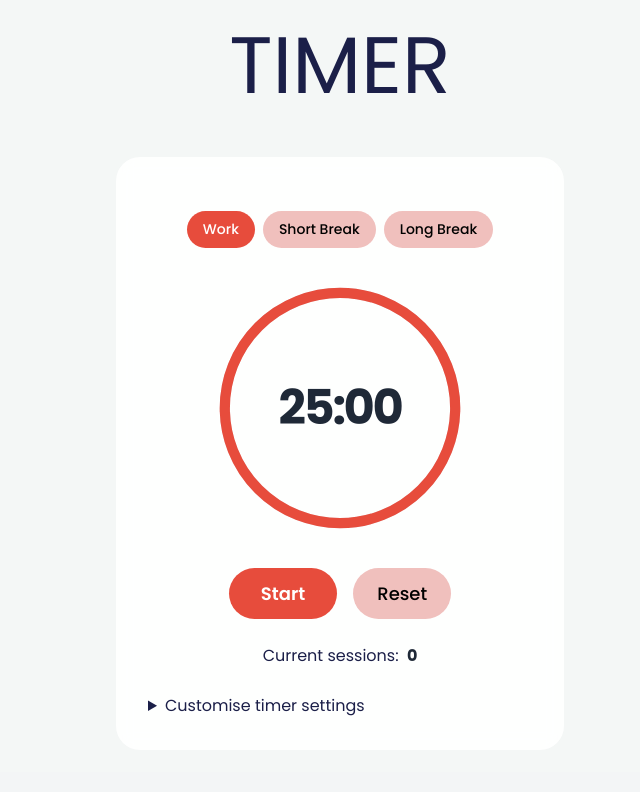
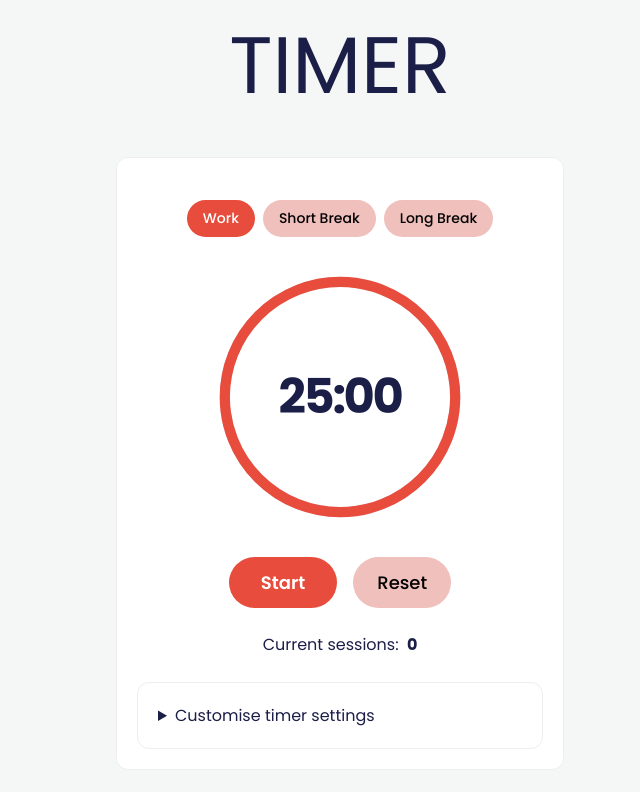
Before and after one commit to michaela357/orario-ATP3, a Flask app: page /timer_dashboard in a window 1280 px wide. Shown: the part 190-982 px from the top of the page, without its empty margins (300-940 px from the left). Before the commit the page ends 906 px from the top, so only its background shows below. Run offline with Flask 3, Linux system fonts and the light colour scheme; the visitor is signed in with stand-in values (Sample User, id 1); some libraries are stand-ins or nearby versions.

Commit message:
Implement style for pomodoro timer in css file instead of inline html

```diff
--- a/static/css/style.css
+++ b/static/css/style.css
@@ -1454,3 +1454,57 @@ button.edit-card-button::after {
         transform: scale(0.6);
     }
 }
+
+/* --- STYLING FOR POMODORO TIMER ---*/
+.timer-card {
+    background: var(--widget-bg);
+    padding: 20px;
+    border-radius: 12px;
+    border: 1px solid var(--border-color);
+}
+
+.pomodoro-details-panel summary {
+    background: var(--widget-bg);
+    padding: 20px;
+    border-radius: 12px;
+    border: 1px solid var(--border-color);
+}
+
+#timer-display,#session-count {
+    color: var(--text-color);
+}
+
+.leaderboard-link{
+    color: var(--button-color);
+    font-weight: bold;
+    text-decoration: none;
+}
+
+#join-group-btn {
+    width: 100%;
+    height: 45px;
+    border: none;
+    outline: none;
+    border-radius: 40px;
+    box-shadow: 0 0 10px rgba(0, 0, 0, 0.1);
+    cursor: pointer;
+
+    font-size: 16px;
+    font-weight: 600;
+
+    background: var(--button-color);
+    color: var(--button-text-color);
+    transition: transform 0.2s ease;
+}
+
+#join-group-btn:hover {
+    border: none;
+    outline: none;
+    border-radius: 40px;
+    box-shadow: 0 0 10px rgba(0, 0, 0, 0.1);
+    cursor: pointer;
+    font-weight: 600;
+    background: var(--nav-bg);
+    color: var(--accent-color1);
+    transform: translateY(-2px);
+}
```
